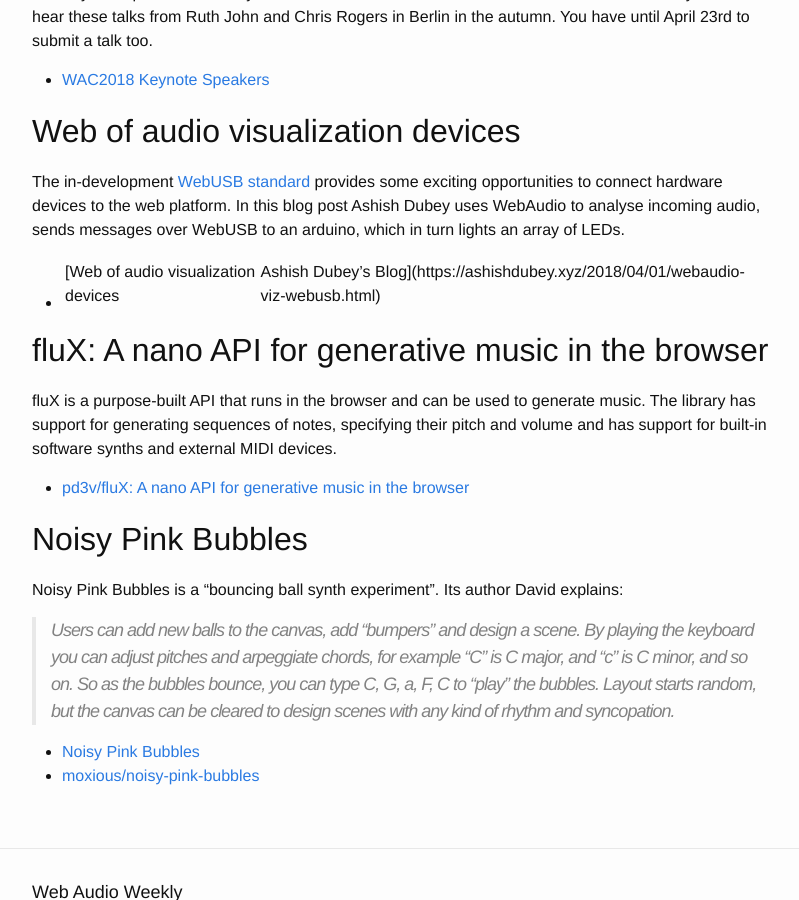
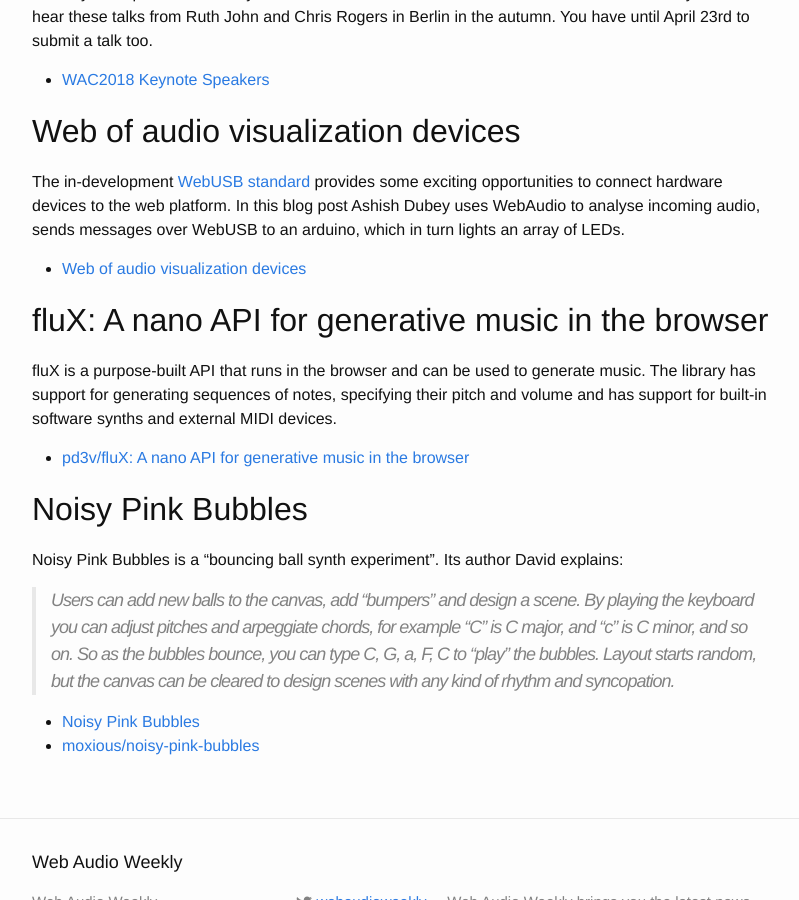
Before and after one commit to chrislo/webaudioweekly, a Jekyll site: the page built from _posts/2018-04-20-issue-91.markdown, in a window 1280 px wide and 900 px high, scrolled down 1892 px. Shown: the whole window, without its empty margins (238-1037 px from the left). Built offline with Jekyll 4.4.1, drawn with Linux system fonts in a browser that asks for light colours.

Commit message:
Fix formatting problem in link

```diff
--- a/_posts/2018-04-20-issue-91.markdown
+++ b/_posts/2018-04-20-issue-91.markdown
@@ -56,7 +56,7 @@ The keynote speakers for this year's Web Audio Conference have been announced. I
 
 The in-development [WebUSB standard](https://wicg.github.io/webusb/) provides some exciting opportunities to connect hardware devices to the web platform. In this blog post Ashish Dubey uses WebAudio to analyse incoming audio, sends messages over WebUSB to an arduino, which in turn lights an array of LEDs.
 
-- [Web of audio visualization devices | Ashish Dubey's Blog](https://ashishdubey.xyz/2018/04/01/webaudio-viz-webusb.html)
+- [Web of audio visualization devices](https://ashishdubey.xyz/2018/04/01/webaudio-viz-webusb.html)
 
 ## fluX: A nano API for generative music in the browser
 
```
